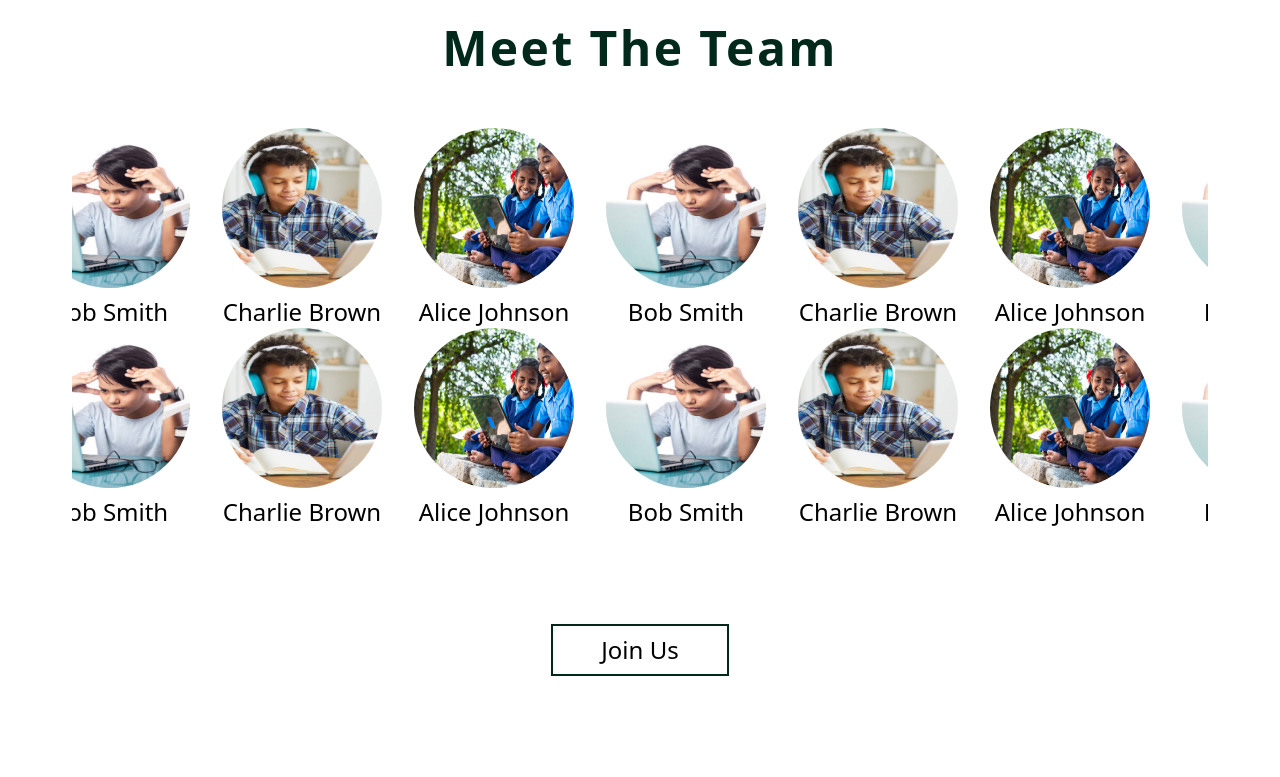
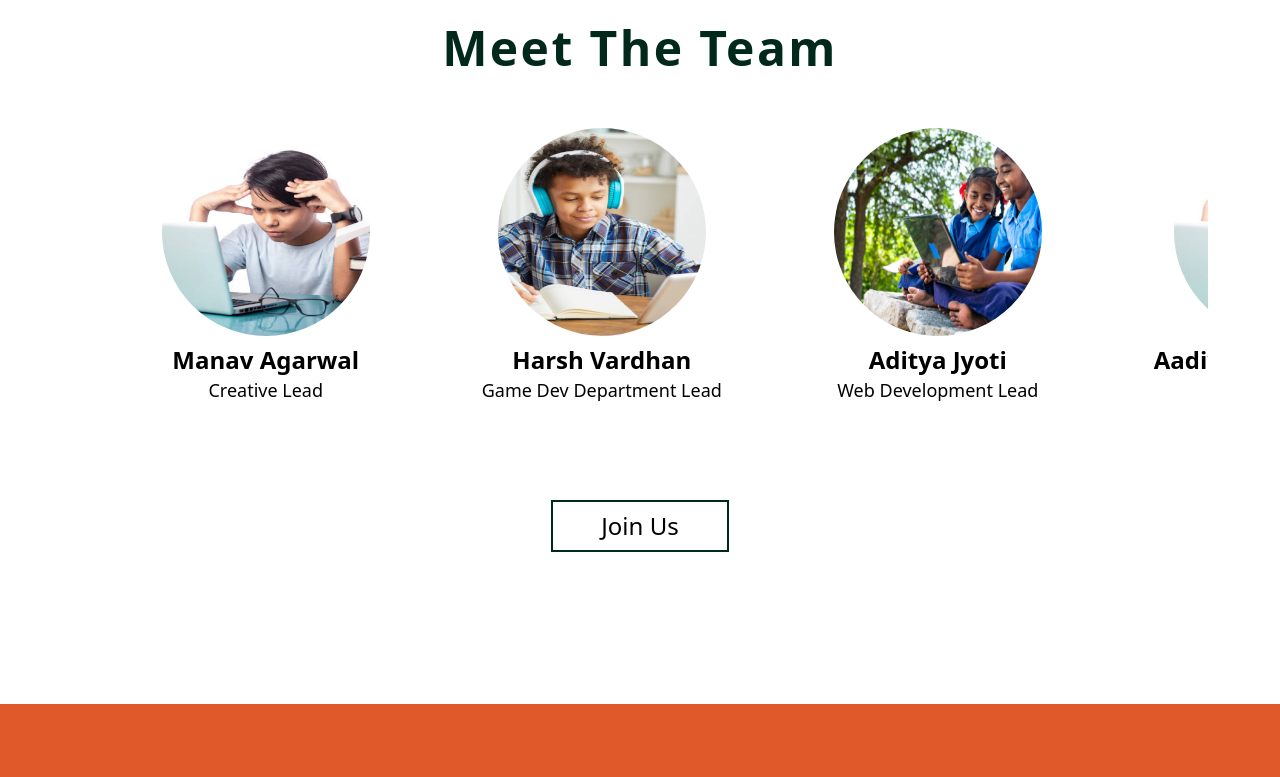
Before and after one commit to Aditya-Jyoti/SproutJourney-LandingPage, an Astro site: page /careers in a window 1280 px wide. Shown: the part 1120-1897 px from the top of the page. Built offline with nearby package versions, Linux system fonts and the light colour scheme; Astro itself is replaced by a stand-in of ours; a web font is replaced by a local one.

Commit message:
fix: Marquee

```diff
--- a/src/components/Marquee.astro
+++ b/src/components/Marquee.astro
@@ -1,60 +1,369 @@
 ---
 // PeopleMarquee.astro
-const people = [
-  { name: "Alice Johnson", image: "/about/img1.png" },
-  { name: "Bob Smith", image: "/about/img2.png" },
-  { name: "Charlie Brown", image: "/about/img3.png" },
-  { name: "Alice Johnson", image: "/about/img1.png" },
-  { name: "Bob Smith", image: "/about/img2.png" },
-  { name: "Charlie Brown", image: "/about/img3.png" },
-  { name: "Alice Johnson", image: "/about/img1.png" },
-  { name: "Bob Smith", image: "/about/img2.png" },
-  { name: "Charlie Brown", image: "/about/img3.png" },
-  { name: "Alice Johnson", image: "/about/img1.png" },
-  { name: "Bob Smith", image: "/about/img2.png" },
-  { name: "Charlie Brown", image: "/about/img3.png" },
-  { name: "Alice Johnson", image: "/about/img1.png" },
-  { name: "Bob Smith", image: "/about/img2.png" },
-  { name: "Charlie Brown", image: "/about/img3.png" },
-  { name: "Alice Johnson", image: "/about/img1.png" },
-  { name: "Bob Smith", image: "/about/img2.png" },
-  { name: "Charlie Brown", image: "/about/img3.png" },
-  { name: "Alice Johnson", image: "/about/img1.png" },
-  { name: "Bob Smith", image: "/about/img2.png" },
-  { name: "Charlie Brown", image: "/about/img3.png" },
-  { name: "Alice Johnson", image: "/about/img1.png" },
-  { name: "Bob Smith", image: "/about/img2.png" },
-  { name: "Charlie Brown", image: "/about/img3.png" },
-  { name: "Alice Johnson", image: "/about/img1.png" },
-  { name: "Bob Smith", image: "/about/img2.png" },
-  { name: "Charlie Brown", image: "/about/img3.png" },
-  { name: "Alice Johnson", image: "/about/img1.png" },
-  { name: "Bob Smith", image: "/about/img2.png" },
-  { name: "Charlie Brown", image: "/about/img3.png" },
-  { name: "Alice Johnson", image: "/about/img1.png" },
-  { name: "Bob Smith", image: "/about/img2.png" },
-  { name: "Charlie Brown", image: "/about/img3.png" },
-  { name: "Alice Johnson", image: "/about/img1.png" },
-  { name: "Bob Smith", image: "/about/img2.png" },
-  { name: "Charlie Brown", image: "/about/img3.png" },
+const people_small = [
+  {
+    name: "Kushal Agarwal",
+    image: "/about/img1.png",
+    position: "Business and AI/ML Lead",
+  },
+  {
+    name: "Manav Agarwal",
+    image: "/about/img2.png",
+    position: "Creative Lead",
+  },
+  {
+    name: "Harsh Vardhan",
+    image: "/about/img3.png",
+    position: "Game Dev Department Lead",
+  },
+  {
+    name: "Aditya Jyoti",
+    image: "/about/img1.png",
+    position: "Web Development Lead",
+  },
+  {
+    name: "Aadivishnu Gajendra",
+    image: "/about/img2.png",
+    position: "Devops Lead",
+  },
+];
+
+const people_big = [
+  {
+    name: "Kushal Agarwal",
+    image: "/about/img1.png",
+    position: "Business and AI/ML Lead",
+  },
+  {
+    name: "Manav Agarwal",
+    image: "/about/img2.png",
+    position: "Creative Lead",
+  },
+  {
+    name: "Harsh Vardhan",
+    image: "/about/img3.png",
+    position: "Game Dev Department Lead",
+  },
+  {
+    name: "Aditya Jyoti",
+    image: "/about/img1.png",
+    position: "Web Development Lead",
+  },
+  {
+    name: "Aadivishnu Gajendra",
+    image: "/about/img2.png",
+    position: "Devops Lead",
+  },
+  {
+    name: "Kushal Agarwal",
+    image: "/about/img1.png",
+    position: "Business and AI/ML Lead",
+  },
+  {
+    name: "Manav Agarwal",
+    image: "/about/img2.png",
+    position: "Creative Lead",
+  },
+  {
+    name: "Harsh Vardhan",
+    image: "/about/img3.png",
+    position: "Game Dev Department Lead",
+  },
+  {
+    name: "Aditya Jyoti",
+    image: "/about/img1.png",
+    position: "Web Development Lead",
+  },
+  {
+    name: "Aadivishnu Gajendra",
+    image: "/about/img2.png",
+    position: "Devops Lead",
+  },
+  {
+    name: "Kushal Agarwal",
+    image: "/about/img1.png",
+    position: "Business and AI/ML Lead",
+  },
+  {
+    name: "Manav Agarwal",
+    image: "/about/img2.png",
+    position: "Creative Lead",
+  },
+  {
+    name: "Harsh Vardhan",
+    image: "/about/img3.png",
+    position: "Game Dev Department Lead",
+  },
+  {
+    name: "Aditya Jyoti",
+    image: "/about/img1.png",
+    position: "Web Development Lead",
+  },
+  {
+    name: "Aadivishnu Gajendra",
+    image: "/about/img2.png",
+    position: "Devops Lead",
+  },
+  {
+    name: "Kushal Agarwal",
+    image: "/about/img1.png",
+    position: "Business and AI/ML Lead",
+  },
+  {
+    name: "Manav Agarwal",
+    image: "/about/img2.png",
+    position: "Creative Lead",
+  },
+  {
+    name: "Harsh Vardhan",
+    image: "/about/img3.png",
+    position: "Game Dev Department Lead",
+  },
+  {
+    name: "Aditya Jyoti",
+    image: "/about/img1.png",
+    position: "Web Development Lead",
+  },
+  {
+    name: "Aadivishnu Gajendra",
+    image: "/about/img2.png",
+    position: "Devops Lead",
+  },
+  {
+    name: "Kushal Agarwal",
+    image: "/about/img1.png",
+    position: "Business and AI/ML Lead",
+  },
+  {
+    name: "Manav Agarwal",
+    image: "/about/img2.png",
+    position: "Creative Lead",
+  },
+  {
+    name: "Harsh Vardhan",
+    image: "/about/img3.png",
+    position: "Game Dev Department Lead",
+  },
+  {
+    name: "Aditya Jyoti",
+    image: "/about/img1.png",
+    position: "Web Development Lead",
+  },
+  {
+    name: "Aadivishnu Gajendra",
+    image: "/about/img2.png",
+    position: "Devops Lead",
+  },
+  {
+    name: "Kushal Agarwal",
+    image: "/about/img1.png",
+    position: "Business and AI/ML Lead",
+  },
+  {
+    name: "Manav Agarwal",
+    image: "/about/img2.png",
+    position: "Creative Lead",
+  },
+  {
+    name: "Harsh Vardhan",
+    image: "/about/img3.png",
+    position: "Game Dev Department Lead",
+  },
+  {
+    name: "Aditya Jyoti",
+    image: "/about/img1.png",
+    position: "Web Development Lead",
+  },
+  {
+    name: "Aadivishnu Gajendra",
+    image: "/about/img2.png",
+    position: "Devops Lead",
+  },
+  {
+    name: "Kushal Agarwal",
+    image: "/about/img1.png",
+    position: "Business and AI/ML Lead",
+  },
+  {
+    name: "Manav Agarwal",
+    image: "/about/img2.png",
+    position: "Creative Lead",
+  },
+  {
+    name: "Harsh Vardhan",
+    image: "/about/img3.png",
+    position: "Game Dev Department Lead",
+  },
+  {
+    name: "Aditya Jyoti",
+    image: "/about/img1.png",
+    position: "Web Development Lead",
+  },
+  {
+    name: "Aadivishnu Gajendra",
+    image: "/about/img2.png",
+    position: "Devops Lead",
+  },
+  {
+    name: "Kushal Agarwal",
+    image: "/about/img1.png",
+    position: "Business and AI/ML Lead",
+  },
+  {
+    name: "Manav Agarwal",
+    image: "/about/img2.png",
+    position: "Creative Lead",
+  },
+  {
+    name: "Harsh Vardhan",
+    image: "/about/img3.png",
+    position: "Game Dev Department Lead",
+  },
+  {
+    name: "Aditya Jyoti",
+    image: "/about/img1.png",
+    position: "Web Development Lead",
+  },
+  {
+    name: "Aadivishnu Gajendra",
+    image: "/about/img2.png",
+    position: "Devops Lead",
+  },
+  {
+    name: "Kushal Agarwal",
+    image: "/about/img1.png",
+    position: "Business and AI/ML Lead",
+  },
+  {
+    name: "Manav Agarwal",
+    image: "/about/img2.png",
+    position: "Creative Lead",
+  },
+  {
+    name: "Harsh Vardhan",
+    image: "/about/img3.png",
+    position: "Game Dev Department Lead",
+  },
+  {
+    name: "Aditya Jyoti",
+    image: "/about/img1.png",
+    position: "Web Development Lead",
+  },
+  {
+    name: "Aadivishnu Gajendra",
+    image: "/about/img2.png",
+    position: "Devops Lead",
+  },
+  {
+    name: "Kushal Agarwal",
+    image: "/about/img1.png",
+    position: "Business and AI/ML Lead",
+  },
+  {
+    name: "Manav Agarwal",
+    image: "/about/img2.png",
+    position: "Creative Lead",
+  },
+  {
+    name: "Harsh Vardhan",
+    image: "/about/img3.png",
+    position: "Game Dev Department Lead",
+  },
+  {
+    name: "Aditya Jyoti",
+    image: "/about/img1.png",
+    position: "Web Development Lead",
+  },
+  {
+    name: "Aadivishnu Gajendra",
+    image: "/about/img2.png",
+    position: "Devops Lead",
+  },
+  {
+    name: "Kushal Agarwal",
+    image: "/about/img1.png",
+    position: "Business and AI/ML Lead",
+  },
+  {
+    name: "Manav Agarwal",
+    image: "/about/img2.png",
+    position: "Creative Lead",
+  },
+  {
+    name: "Harsh Vardhan",
+    image: "/about/img3.png",
+    position: "Game Dev Department Lead",
+  },
+  {
+    name: "Aditya Jyoti",
+    image: "/about/img1.png",
+    position: "Web Development Lead",
+  },
+  {
+    name: "Aadivishnu Gajendra",
+    image: "/about/img2.png",
+    position: "Devops Lead",
+  },
+  {
+    name: "Kushal Agarwal",
+    image: "/about/img1.png",
+    position: "Business and AI/ML Lead",
+  },
+  {
+    name: "Manav Agarwal",
+    image: "/about/img2.png",
+    position: "Creative Lead",
+  },
+  {
+    name: "Harsh Vardhan",
+    image: "/about/img3.png",
+    position: "Game Dev Department Lead",
+  },
+  {
+    name: "Aditya Jyoti",
+    image: "/about/img1.png",
+    position: "Web Development Lead",
+  },
+  {
+    name: "Aadivishnu Gajendra",
+    image: "/about/img2.png",
+    position: "Devops Lead",
+  },
 ];
 ---
 
-<div class="marquee-container pb-10 lg:-mt-10 lg:pb-0">
+<div class="marquee-container pb-10 lg:-mt-10 lg:pb-0 md:flex hidden">
   <div class="marquee">
     {
-      people.map((person) => (
+      people_big.map((person) => (
         <div class="marquee-item">
           <img
             src={person.image}
             alt={person.name}
-            class="w-40 h-40 rounded-full"
+            class="w-52 h-52 rounded-full"
           />
-          <p class="mt-2 text-center text-2xl">{person.name}</p>
+          <p class="mt-2 text-center text-2xl font-semibold">{person.name}</p>
+          <p class="text-lg">{person.position}</p>
         </div>
       ))
     }
   </div>
+</div>
+
+<div class="lg:hidden flex flex-col gap-8">
+  {
+    people_small.map((person) => (
+      <div class="flex flex-col items-center justify-center">
+        <img
+          src={person.image}
+          alt={person.name}
+          class="w-52 h-52 rounded-full"
+        />
+        <p class="mt-2 text-center text-2xl font-semibold">{person.name}</p>
+        <p class="text-lg">{person.position}</p>
+      </div>
+    ))
+  }
 </div>
 
 <style>
@@ -66,8 +375,9 @@ const people = [
 
   .marquee {
     display: flex;
+    gap: 5rem;
     white-space: nowrap;
-    animation: scroll 20s linear infinite;
+    animation: scroll 120s linear infinite;
   }
 
   .marquee-item {
@@ -99,7 +409,6 @@ const people = [
     ) as HTMLDivElement;
     const marquee = document.querySelector(".marquee") as HTMLDivElement;
 
-    // Clone the marquee content to ensure smooth looping
     const clone = marquee.cloneNode(true) as HTMLDivElement;
     container.appendChild(clone);
 
```
